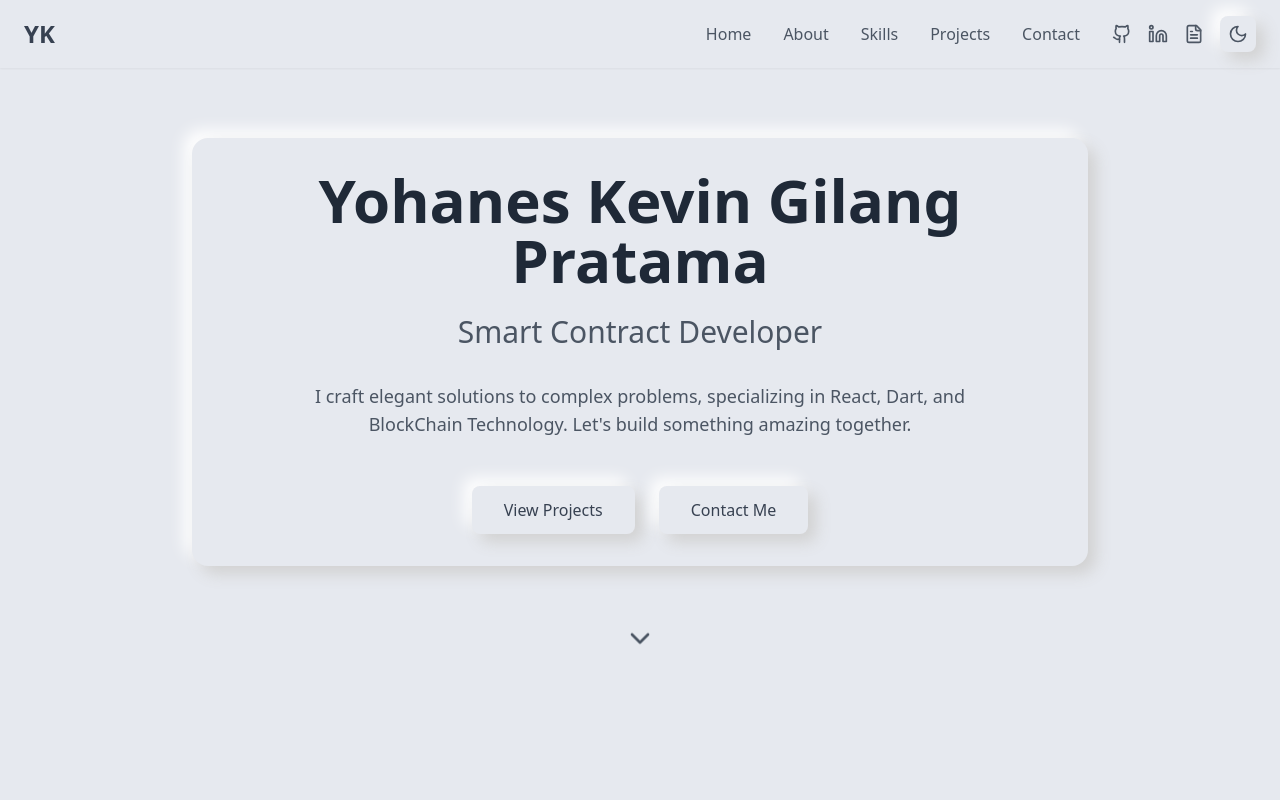
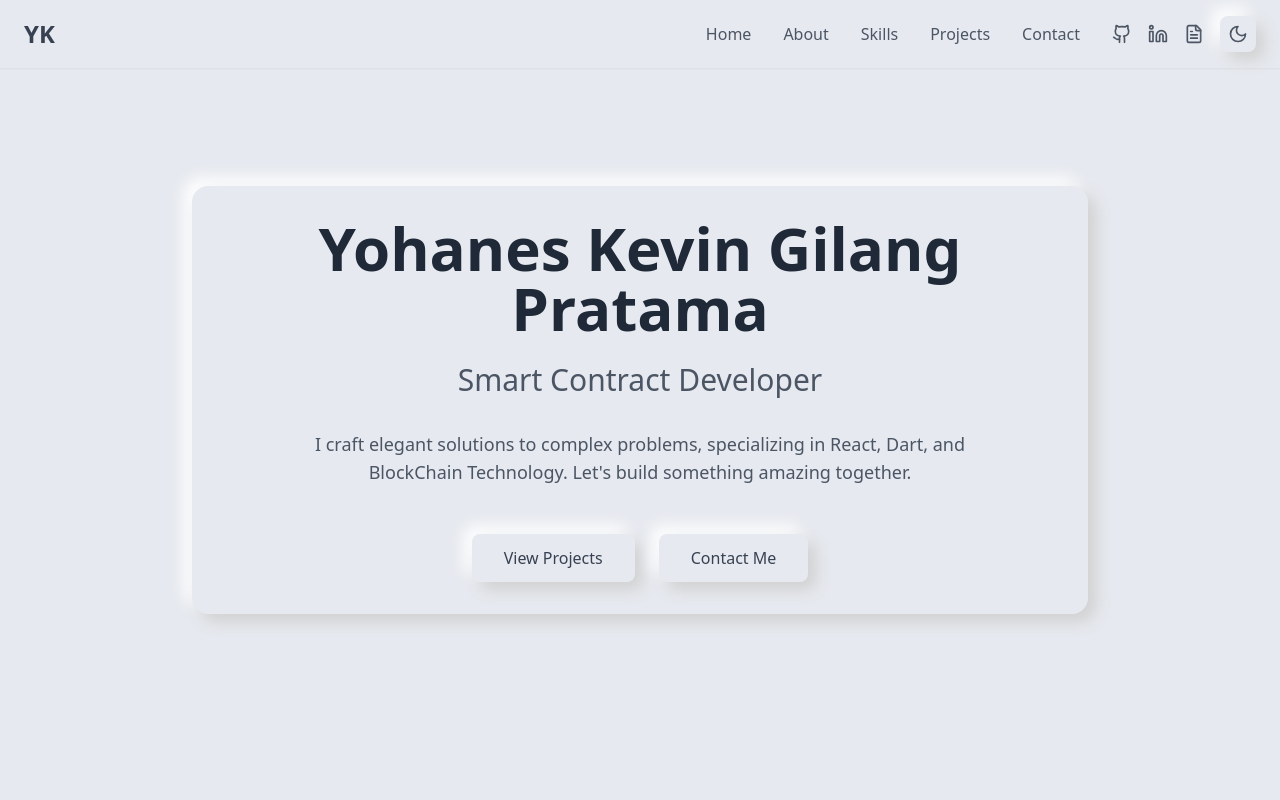
Before and after one commit to Kevin5621/yohanes-kevin-portofolio, a React (Vite) app: page / in a window 1280 px wide. Shown: the top 800 px of the page. Built offline with nearby package versions, Linux system fonts and the light colour scheme.

Commit message:
adjust - hero click effect

```diff
--- a/src/components/Hero.tsx
+++ b/src/components/Hero.tsx
@@ -1,10 +1,19 @@
-import { ChevronDownIcon } from 'lucide-react';
+import { useState } from 'react';
 
 const Hero = () => {
+  const [isPressed, setIsPressed] = useState(false);
+
   return (
-    <section id="home" className="min-h-screen flex items-center justify-center bg-gray-100 dark:bg-dark px-6 transition-colors duration-200">
+    <section id="home" className="h-screen flex items-center justify-center bg-gray-100 dark:bg-dark px-6 transition-colors duration-200">
       <div className="max-w-4xl mx-auto text-center">
-        <div className="p-8 rounded-2xl shadow-neumorph dark:shadow-neumorph-dark">
+        <div
+          className={`p-8 rounded-2xl shadow-neumorph dark:shadow-neumorph-dark text-center
+            ${isPressed ? 'scale-[0.98] shadow-neumorph-inset dark:shadow-neumorph-dark-inset' : 'scale-100'}
+            transition-all duration-200 cursor-pointer`}
+          onMouseDown={() => setIsPressed(true)}
+          onMouseUp={() => setIsPressed(false)}
+          onMouseLeave={() => setIsPressed(false)}
+        >
           <h1 className="text-5xl md:text-6xl font-bold text-gray-800 dark:text-gray-100 mb-6">
             Yohanes Kevin Gilang Pratama
           </h1>
@@ -24,9 +33,6 @@ const Hero = () => {
             </button>
           </div>
         </div>
-        <a href="#about" className="block mt-16 animate-bounce">
-          <ChevronDownIcon size={32} className="mx-auto text-gray-600 dark:text-gray-300" />
-        </a>
       </div>
     </section>
   );
```
